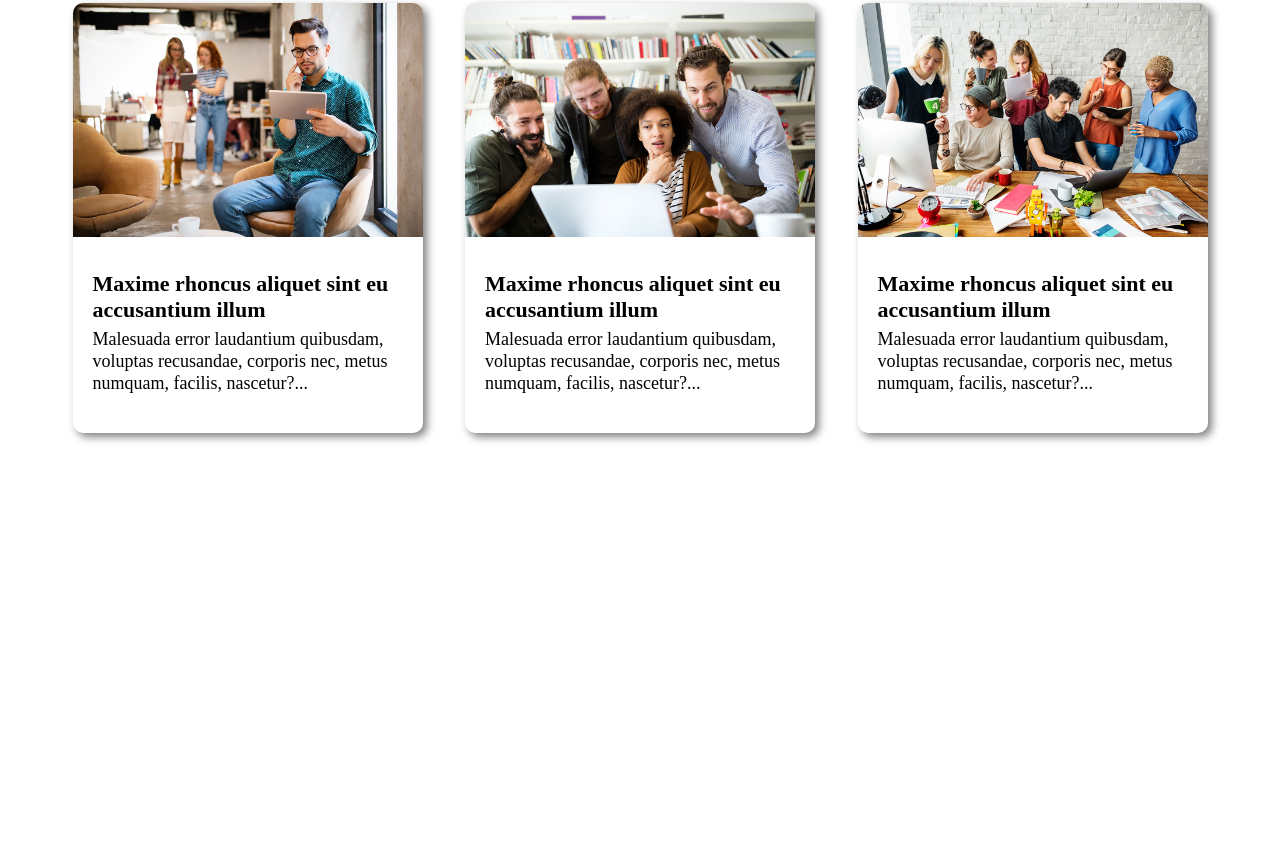
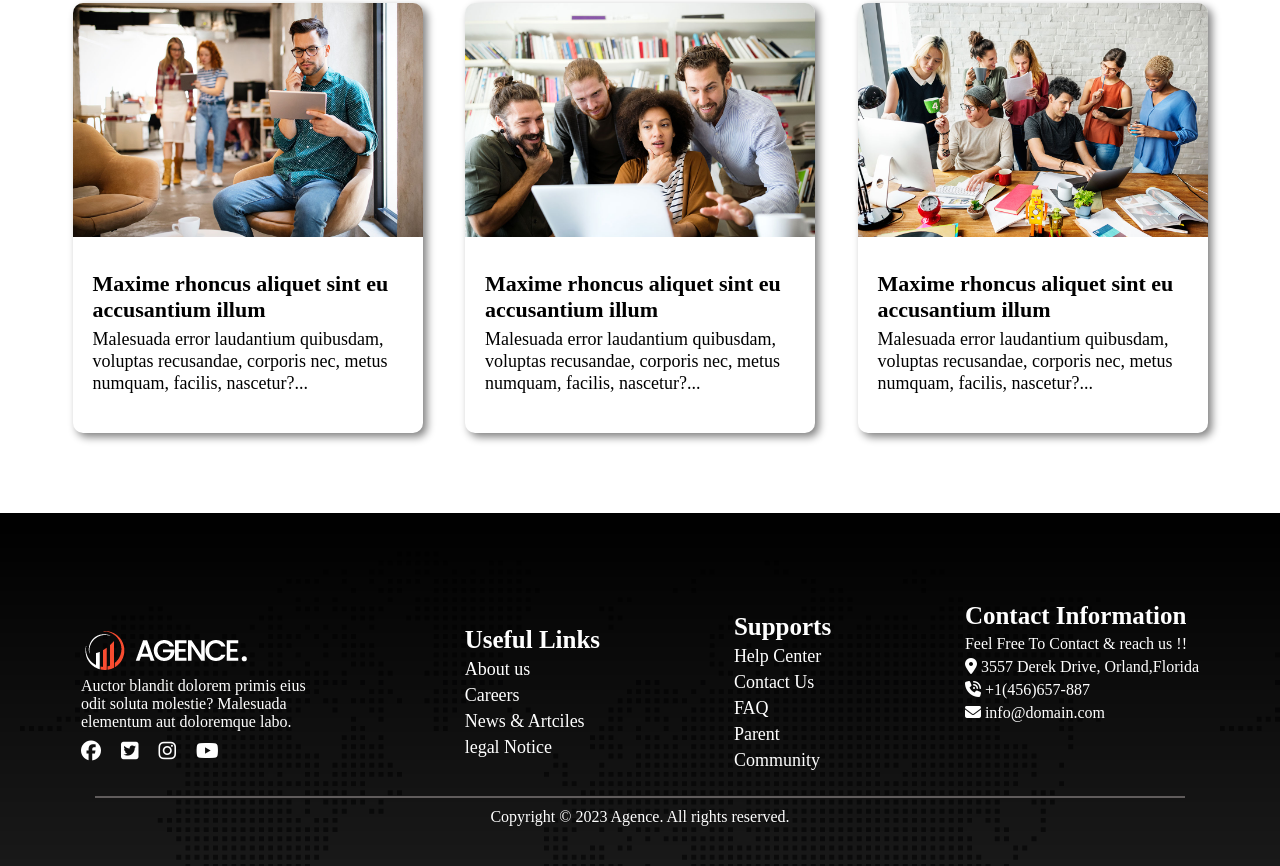
Before and after one commit to rh-abir/session01, a plain HTML site: page index.html in a window 1280 px wide. Shown: the part 2091-2957 px from the top of the page. Before the commit the page ends 2754 px from the top, so only its background shows below. Drawn offline with Linux system fonts and the light colour scheme.

Commit message:
added footer

```diff
--- a/index.html
+++ b/index.html
@@ -7,6 +7,8 @@
     <meta name="viewport" content="width=device-width, initial-scale=1.0">
     <title>Digital Agency</title>
     <link rel="stylesheet" href="./styles/style.css">
+    <!-- font-awesome link  -->
+    <script src="https://kit.fontawesome.com/a469fefef8.js" crossorigin="anonymous"></script>
 </head>
 
 <body>
@@ -126,7 +128,8 @@
                     <img src="./asset/image/blog-1.jpg" alt="">
                     <div class="blog-text">
                         <h3>Maxime rhoncus aliquet sint eu accusantium illum</h3>
-                    <p>Malesuada error laudantium quibusdam, voluptas recusandae, corporis nec, metus numquam, facilis,
+                        <p>Malesuada error laudantium quibusdam, voluptas recusandae, corporis nec, metus numquam,
+                            facilis,
                             nascetur?...</p>
                     </div>
                 </div>
@@ -134,7 +137,8 @@
                     <img src="./asset/image/blog-2.jpg" alt="">
                     <div class="blog-text">
                         <h3>Maxime rhoncus aliquet sint eu accusantium illum</h3>
-                    <p>Malesuada error laudantium quibusdam, voluptas recusandae, corporis nec, metus numquam, facilis,
+                        <p>Malesuada error laudantium quibusdam, voluptas recusandae, corporis nec, metus numquam,
+                            facilis,
                             nascetur?...</p>
                     </div>
                 </div>
@@ -142,15 +146,59 @@
                     <img src="./asset/image/blog-3.jpg" alt="">
                     <div class="blog-text">
                         <h3>Maxime rhoncus aliquet sint eu accusantium illum</h3>
-                    <p>Malesuada error laudantium quibusdam, voluptas recusandae, corporis nec, metus numquam, facilis,
+                        <p>Malesuada error laudantium quibusdam, voluptas recusandae, corporis nec, metus numquam,
+                            facilis,
                             nascetur?...</p>
                     </div>
                 </div>
             </div>
 
         </section>
-
     </main>
+    <footer class="footer-section">
+        <div class="footer-top">
+            <div class="logo-box">
+                <img src="./asset/logo/logo.png" alt="">
+                <p>Auctor blandit dolorem primis eius odit soluta molestie? Malesuada elementum aut doloremque labo.</p>
+                <div class="icons">
+                    <i class="fa-brands fa-facebook"></i>
+                    <i class="fa-brands fa-square-twitter"></i>
+                    <i class="fa-brands fa-instagram"></i>
+                    <i class="fa-brands fa-youtube"></i>
+                </div>
+            </div>
+            <div class="useful-links">
+                <h3>Useful Links</h3>
+                <ul class="footer-ul">
+                    <li>About us</li>
+                    <li>Careers</li>
+                    <li>News & Artciles</li>
+                    <li>legal Notice</li>
+                </ul>
+            </div>
+            <div class="supports">
+                <h3>Supports</h3>
+                <ul class="footer-ul">
+                    <li>Help Center</li>
+                    <li>Contact Us</li>
+                    <li>FAQ</li>
+                    <li>Parent</li>
+                    <li>Community</li>
+                </ul>
+            </div>
+            <div class="contact">
+                <h3>Contact Information</h3>
+                <p>Feel Free To Contact & reach us !!</p>
+                <p><i class="fa-solid fa-location-dot"></i> 3557 Derek Drive, Orland,Florida</p>
+                <p><i class="fa-solid fa-phone-volume"></i> +1(456)657-887</p>
+                <p><i class="fa-solid fa-envelope"></i> info@domain.com</p>
+            </div>
+        </div>
+        <div class="footer-bottom">
+            <hr>
+            <p>Copyright © 2023 Agence. All rights reserved.</p>
+        </div>
+    </footer>
 </body>
 
 </html>
--- a/styles/style.css
+++ b/styles/style.css
@@ -215,7 +215,7 @@
 .blog-section{
     width: 100%;
     text-align: center;
-    padding-bottom: 200px;
+    padding-bottom: 50px;
 }
 .blog-title{
     margin: 40px 0;
@@ -260,3 +260,70 @@
     font-size: 18px;
     line-height: 22px;
 }
+
+/* footer-section styles */
+.footer-section{
+    background-image: url("../asset/image/footer-bg.png"), linear-gradient(to bottom, rgba(0, 0, 0,1), rgba(0, 0, 0, 0.9));
+    background-blend-mode: overlay;
+    color: #fff;
+    padding: 100px 0px 40px 0px;
+
+
+}
+.footer-top{
+    width: 90%;
+    margin: 0 auto;
+    display: flex;
+    gap: 100px;
+    align-items: center;
+    justify-content: space-around;
+    margin-bottom: 20px;
+}
+.logo-box p{
+    width: 250px;
+    margin-bottom: 10px;
+}
+
+.icons{
+    display: flex;
+    align-items: center;
+    gap: 20px;
+}
+.icons i{
+    font-size: 20px;
+}
+
+.useful-links h3{
+    font-size: 25px;
+}
+.supports h3{
+    font-size: 25px;
+}
+.contact h3{
+    font-size: 25px;
+    margin-top: -60px;
+}
+
+.contact  p{
+   margin: 5px 0;
+}
+
+.footer-ul li{
+    font-size: 18px;
+    margin: 5px 0;
+}
+
+ul li {
+    list-style: none;
+}
+.footer-bottom{
+    text-align: center;
+}
+.footer-bottom hr{
+    width: 85%;
+    margin: 0 auto;
+    border: 1px solid rgb(96, 92, 92);
+}
+.footer-bottom p{
+    margin-top: 10px;
+}
```
Lines whose indentation alone changed are shown as unchanged.
